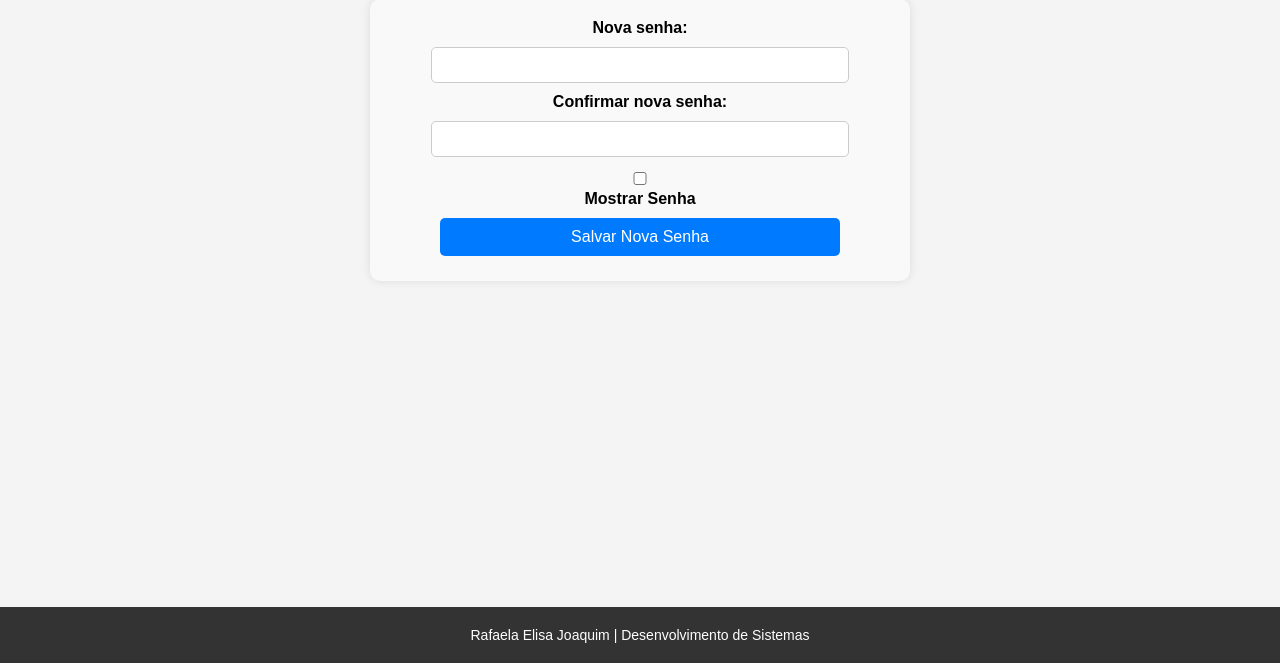
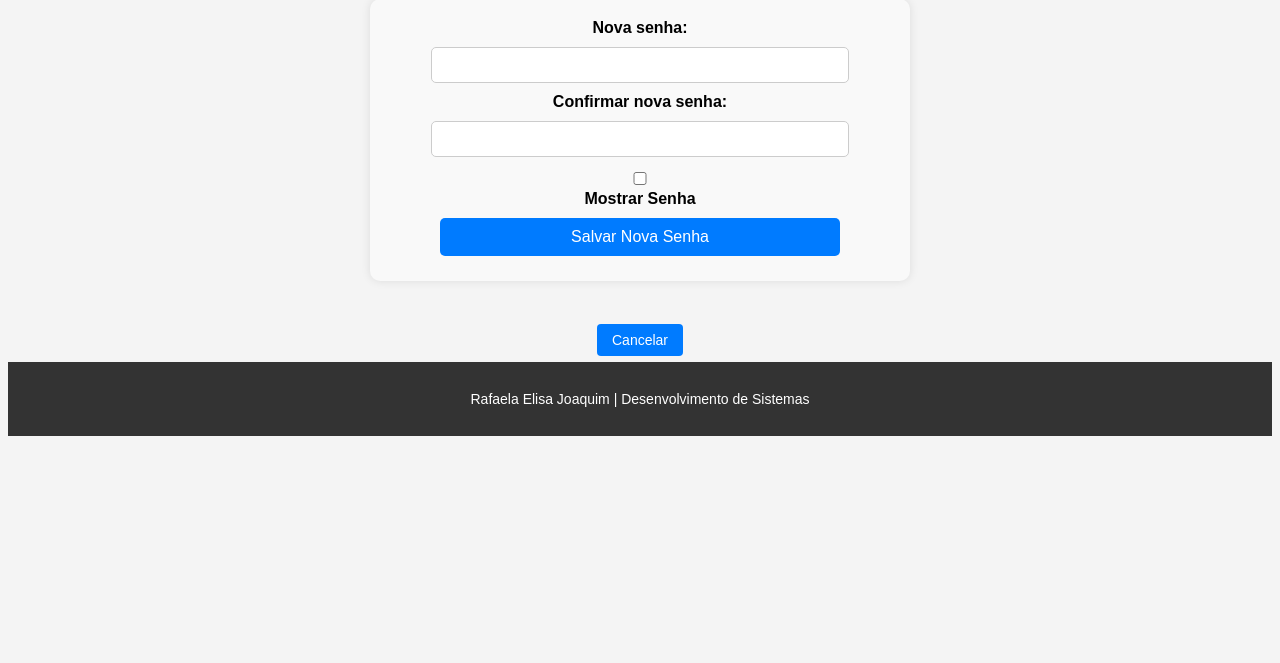
Before and after one commit to rafaelaelisajoaquim/Rafaela_Joaquim_prova, a PHP site: page /alterar_senha.php in a window 1280 px wide. Shown: the part 137-800 px from the top of the page. Run offline with PHP 8.4, Linux system fonts and the light colour scheme; a user stored in the database is signed in.

Commit message:
Alterar Senha
Alteração no CSS (no rodapé).

```diff
--- a/alterar_senha.php
+++ b/alterar_senha.php
@@ -46,30 +46,28 @@
     <title>Alterar Senha</title>
     <link rel="stylesheet" href="styles.css">
     <style>
+        .cancelar{
+            background-color: #007bff;
+            padding: 8px 15px;
+            color: white;
+            font-size: 14px;
+            border-radius: 4px;
+            text-decoration: none;
+        }
+
         .footer {
             background-color: #333;
-            padding: 20px;
-            margin-top: auto;
-            margin-left: -10px;
-            margin-right: -10px;
-            width: calc(100% + 20px);
-            box-sizing: border-box;
-            position: fixed;
-            bottom: 0;
-            left: 0;
-        }
-
-        .footer p {
-            text-align: center;
-            color: white;
-            margin: 0;
-            font-size: 14px;
+            color:white;
+            padding: 15px;
+            margin-top: 13px;
+            font-size:14px;
         }
     </style>
 </head>
     <body>
         <h2>Alterar Senha</h2>
         <p>Olá, <strong><?php echo $_SESSION['usuario'];?></strong> digite sua nova senha abaixo:</p>
+
         <form action="alterar_senha.php" method="POST">
 
             <label for="nova_senha">Nova senha:</label>
@@ -84,6 +82,9 @@
 
             <button type="submit">Salvar Nova Senha</button>
         </form>
+
+            <a class="cancelar" href="index.php">Cancelar</a>
+
         <script>
             function mostrarSenha(){
                 var senha1 = document.getElementById("nova_senha");
@@ -93,7 +94,6 @@
                 senha2.type=tipo;
             }
         </script>
-
         <footer class="footer">
                 <p>Rafaela Elisa Joaquim | Desenvolvimento de Sistemas</p>
         </footer>
```
Lines whose indentation alone changed are shown as unchanged.
